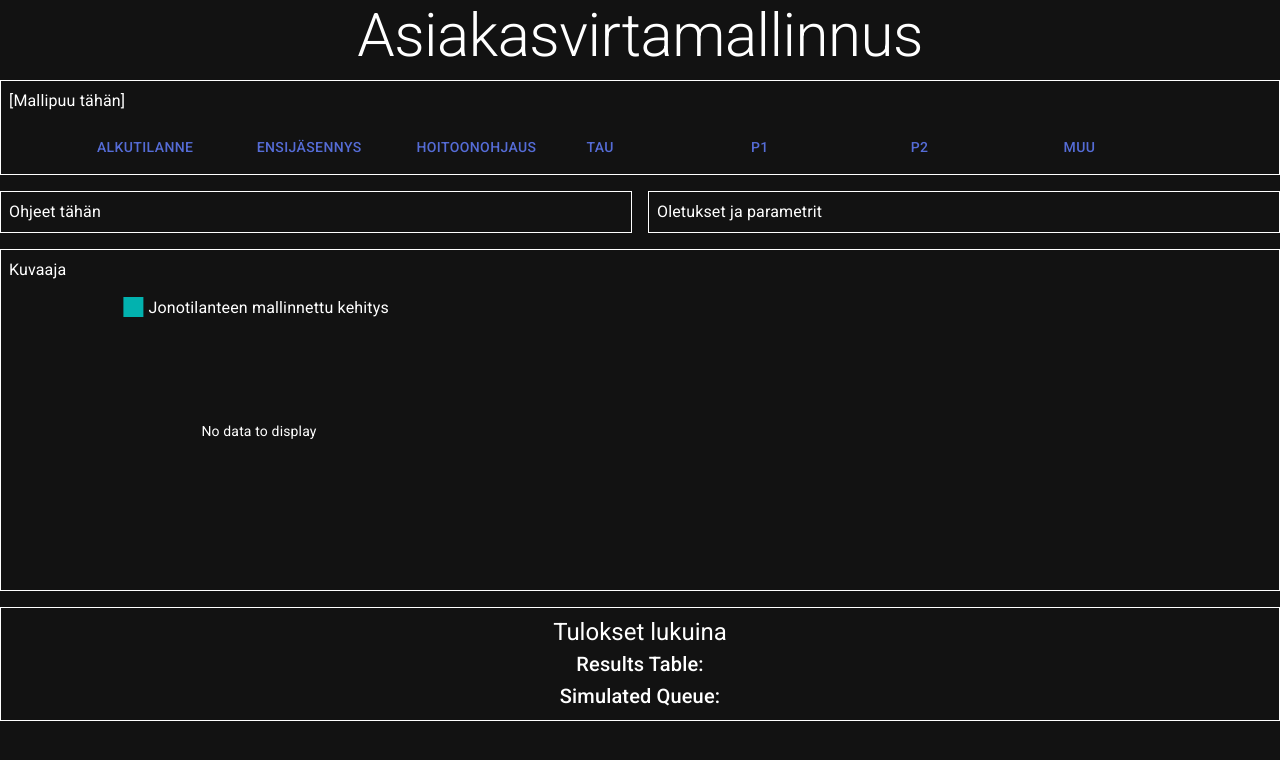
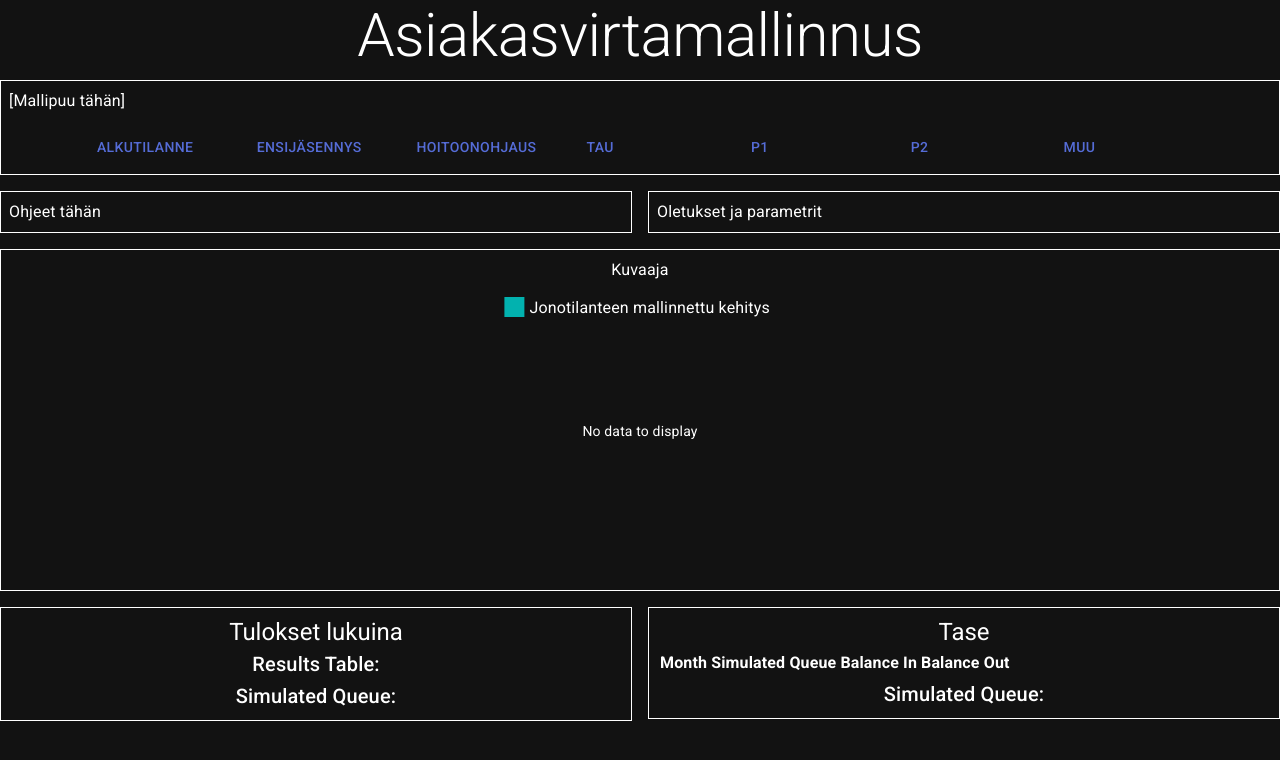
Before and after one commit to pluton-pyramidi/asiakasvirtamallinnus, a React (Vite) app: page / in a window 1280 px wide. Shown: the top 760 px of the page. Built offline with nearby package versions, Linux system fonts and the light colour scheme.

Commit message:
add visual aide for testing and debugging

```diff
--- a/src/features/ResultsGraph.jsx
+++ b/src/features/ResultsGraph.jsx
@@ -6,7 +6,7 @@ import QueueChart from "./chart/QueueChart";
 
 export default function ResultsGraph() {
   return (
-    <Box sx={BoxSx}>
+    <Box sx={BoxSx} align="center">
       <Typography>Kuvaaja</Typography>
       <QueueChart> </QueueChart>
     </Box>
--- a/src/features/ResultsNumbers.jsx
+++ b/src/features/ResultsNumbers.jsx
@@ -6,8 +6,6 @@ import { useSelector } from "react-redux";
 export default function ResultsNumbers() {
   const simulatedQueue = useSelector((state) => state.balance.value);
   const resultsTable = useSelector((state) => state.balance.resultsTable);
-  const balanceIn = useSelector((state) => state.balance.balanceIn);
-  const balanceOut = useSelector((state) => state.balance.balanceOut);
 
   return (
     <Box sx={BoxSx}>
--- /dev/null
+++ b/src/features/ResultsNumbers2.jsx
@@ -0,0 +1,65 @@
+import * as React from "react";
+import { Box, Typography } from "@mui/material";
+import { BoxSx } from "../utils/ComponentSx";
+import { useSelector } from "react-redux";
+
+export default function ResultsNumbers2() {
+  const simulatedQueue = useSelector((state) => state.balance.value);
+  const balanceIn = useSelector((state) => state.balance.balanceIn);
+  const balanceOut = useSelector((state) => state.balance.balanceOut);
+  const newPatientsJoiningQueue = balanceIn[0];
+  const patientsReturningFromTau = balanceIn[1];
+  const patientsReturningFromStepOne = balanceIn[2];
+  const patientsReturningFromStepTwo = balanceIn[3];
+  const patientsReturningFromMuu = balanceIn[4];
+  const patientsJoiningTotal = balanceIn[5];
+
+  // Render the simulatedQueue and the arrays contained in balanceIn and balanceOut in a table format
+  const renderTable = () => {
+    return (
+      <table>
+        <thead>
+          <tr>
+            <th>Month</th>
+            <th>Simulated Queue</th>
+            <th>Balance In</th>
+            <th>Balance Out</th>
+          </tr>
+        </thead>
+        <tbody>
+          {simulatedQueue.map((value, index) => (
+            <tr key={index}>
+              <td>{index + 1}</td>
+              <td>{value}</td>
+              <td>{balanceIn[index]}</td>
+              <td>{balanceOut[index]}</td>
+            </tr>
+          ))}
+        </tbody>
+      </table>
+    );
+  };
+
+  return (
+    <Box sx={BoxSx}>
+      <Typography variant="h5" component="h2" align="center">
+        Tase
+      </Typography>
+
+      {/* Render the results table */}
+      {renderTable()}
+
+      {/* Render the simulated queue */}
+      <Typography variant="h6" component="h3" align="center">
+        Simulated Queue:
+      </Typography>
+      <Box>
+        {simulatedQueue.map((value, index) => (
+          <Typography key={index}>
+            Month {index + 1}: {value}
+          </Typography>
+        ))}
+      </Box>
+    </Box>
+  );
+}
--- a/src/features/Simulation.jsx
+++ b/src/features/Simulation.jsx
@@ -5,6 +5,7 @@ import InputBlock from "./InputBlock";
 import Parameters from "./Parameters";
 import ResultsGraph from "./ResultsGraph";
 import ResultsNumbers from "./ResultsNumbers";
+import ResultsNumbers2 from "./ResultsNumbers2";
 
 export default function Simulation() {
   return (
@@ -27,8 +28,11 @@ export default function Simulation() {
       <Grid size={12}>
         <ResultsGraph></ResultsGraph>
       </Grid>
-      <Grid size={12}>
+      <Grid size={6}>
         <ResultsNumbers></ResultsNumbers>
+      </Grid>
+      <Grid size={6}>
+        <ResultsNumbers2></ResultsNumbers2>
       </Grid>
     </Grid>
   );
```
